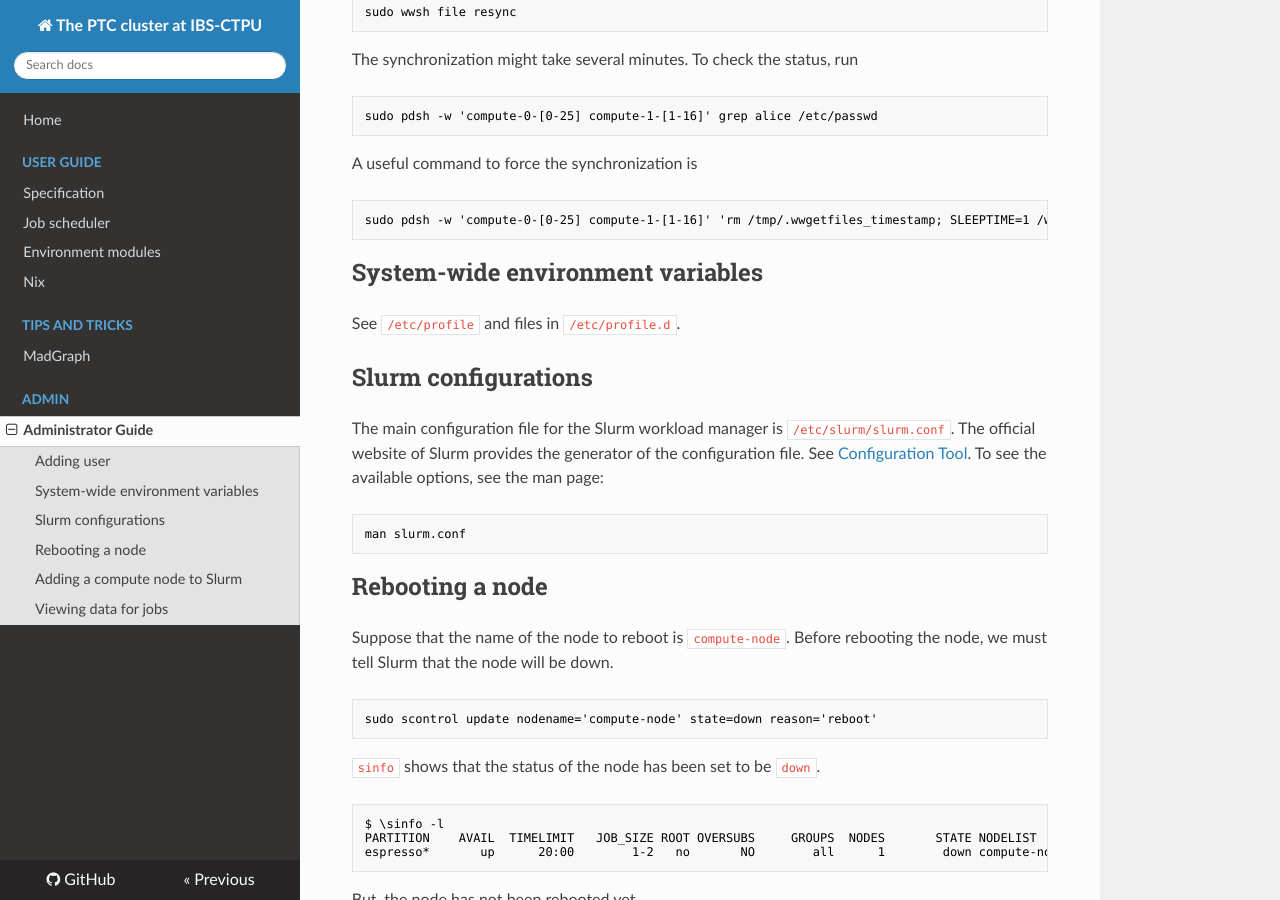
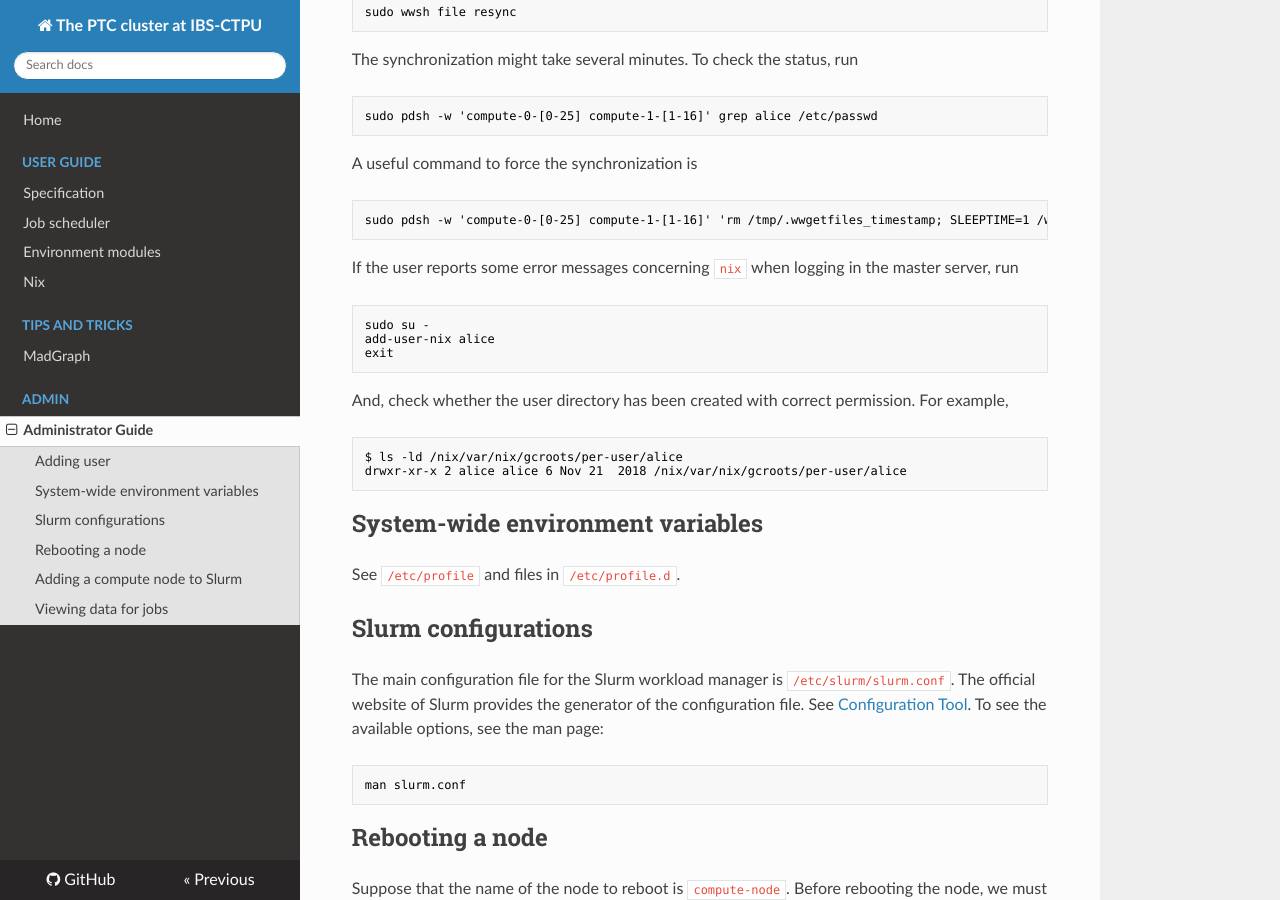
Before and after one commit to cbpark/ptc-cluster, an MkDocs documentation site: the page built from docs/admin/admin-guide.md, in a window 1280 px wide and 900 px high, scrolled down 701 px. Built offline with MkDocs 1.6.1, drawn with Linux system fonts in a browser that asks for light colours; nearby versions of some CDN libraries; old or Windows-style settings are respelled for this version of MkDocs.

Commit message:
Add a command for removing error messages concerning nix

````diff
--- a/docs/admin/admin-guide.md
+++ b/docs/admin/admin-guide.md
@@ -41,6 +41,21 @@ A useful command to force the synchronization is
 
 ``` no-highlight
 sudo pdsh -w 'compute-0-[0-25] compute-1-[1-16]' 'rm /tmp/.wwgetfiles_timestamp; SLEEPTIME=1 /warewulf/bin/wwgetfiles'
+```
+
+If the user reports some error messages concerning `nix` when logging in the master server, run
+
+``` no-highlight
+sudo su -
+add-user-nix alice
+exit
+```
+
+And, check whether the user directory has been created with correct permission. For example,
+
+``` no-highlight
+$ ls -ld /nix/var/nix/gcroots/per-user/alice
+drwxr-xr-x 2 alice alice 6 Nov 21  2018 /nix/var/nix/gcroots/per-user/alice
 ```
 
 ## System-wide environment variables
````
